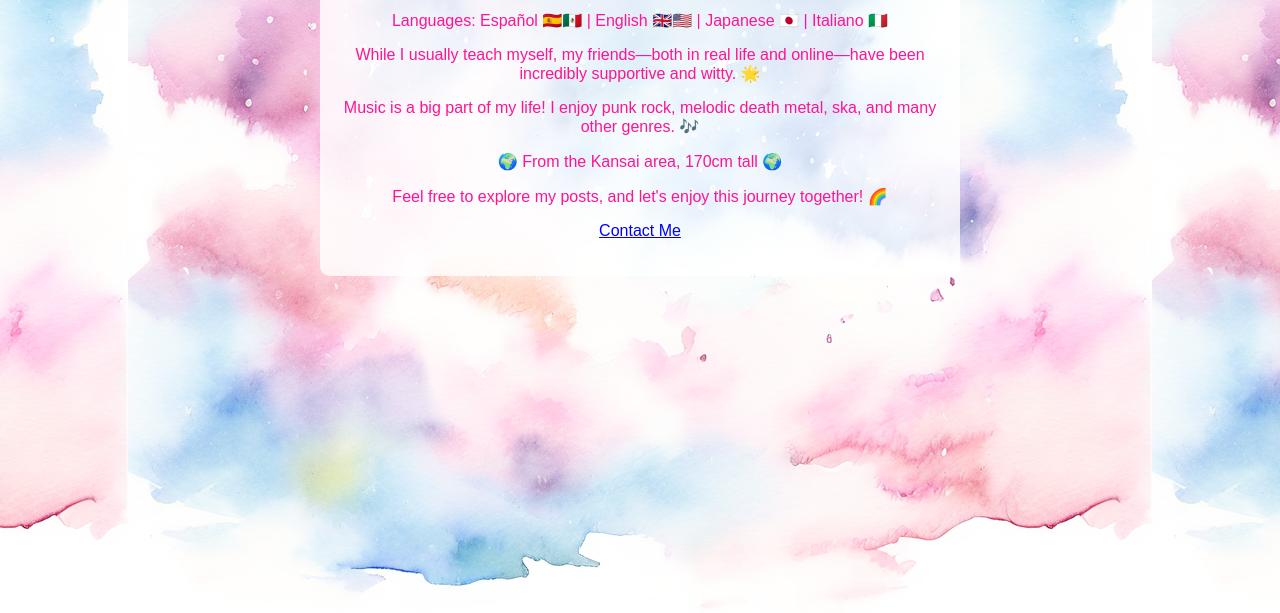
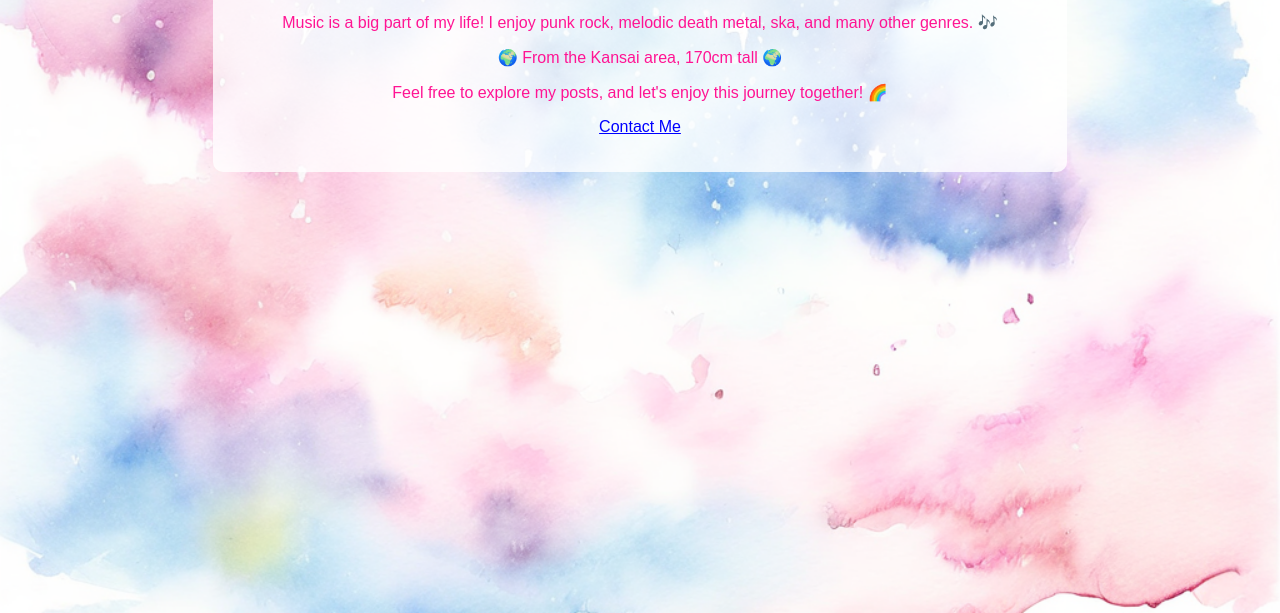
Before and after one commit to finding-aya/finding-aya.github.io, a plain HTML site: page profile.html in a window 1280 px wide. Shown: the part 187-800 px from the top of the page. Drawn offline with Linux system fonts and the light colour scheme.

Commit message:
Update profile.html

```diff
--- a/profile.html
+++ b/profile.html
@@ -5,23 +5,24 @@
   <meta name="viewport" content="width=device-width, initial-scale=1.0">
   <title>Profile - Aya in the wonder</title>
   <style>
-    body {
-      background-image: url("images/starrysky01.png"); /
-      background-size: 100% 100%
-      background-repeat: no-repeat;
-      background-position: center;
-      background-attachment: fixed;
+     body {
+      background-image: url("images/starrysky01.png");
+      background-size: cover;        /* 画面全体に拡大 */
+      background-repeat: no-repeat;  /* 繰り返さない */
+      background-position: center;   /* 中央に配置 */
+      background-attachment: fixed;  /* スクロールしても固定 */
       font-family: Arial, sans-serif;
       text-align: center;
-      padding: 50px;
       color: deeppink;
+      display: flex;
+      justify-content: center;
+      align-items: center;
     }
     .content {
-      background-color: rgba(255, 255, 255, 0.8); /* 半透明オーバーレイで文字を見やすく */
+      background-color: rgba(255, 255, 255, 0.8); /* 半透明白 */
       padding: 20px;
       border-radius: 10px;
-      display: inline-block;
-      max-width: 600px;
+      max-width: 90%;
     }
     h2 {
       color: deeppink;
```
